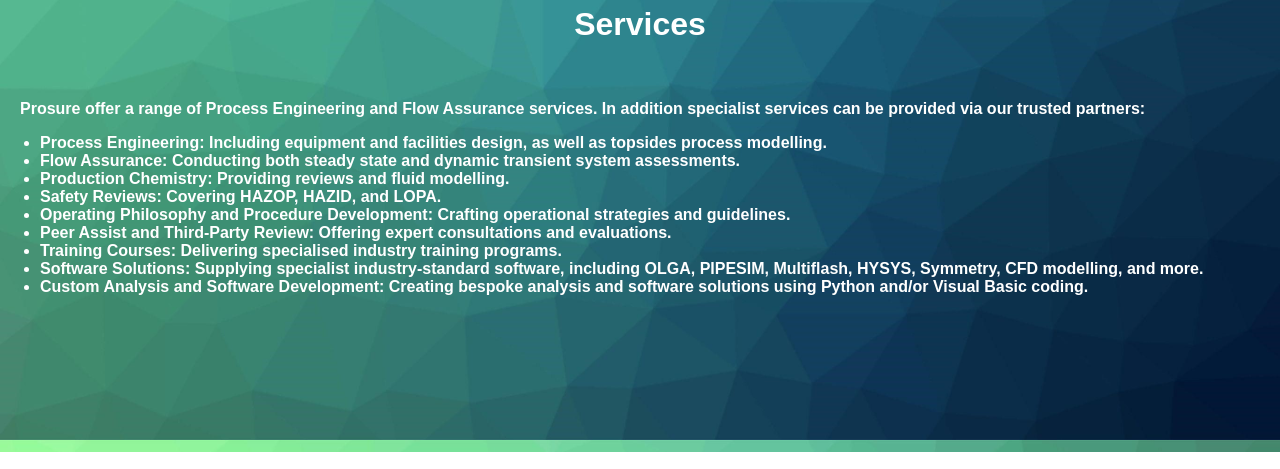
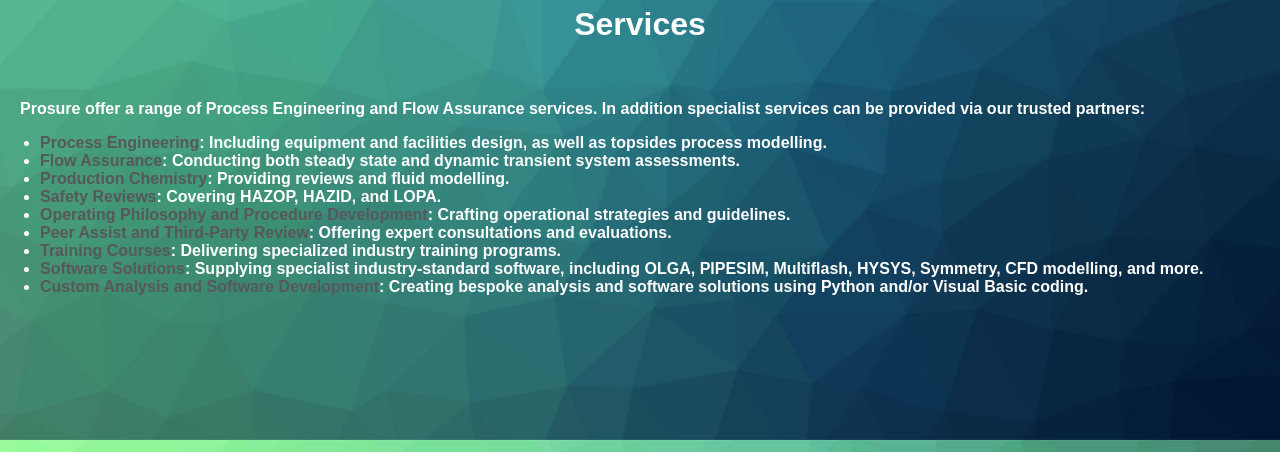
Before and after one commit to JRB1978/Prosure_Website, a website: page docs/index.html in a window 1280 px wide. Shown: the part 840-1309 px from the top of the page. Drawn offline with Linux system fonts and the light colour scheme; no server answers.

Commit message:
Update index.html
Grey text in service

```diff
--- a/docs/index.html
+++ b/docs/index.html
@@ -46,15 +46,15 @@
         <div class="services-text">
             <p><strong>Prosure offer a range of Process Engineering and Flow Assurance services. In addition specialist services can be provided via our trusted partners:</strong></p>
             <ul>
-                <li><strong>Process Engineering: Including equipment and facilities design, as well as topsides process modelling.</strong></li>
-                <li><strong>Flow Assurance: Conducting both steady state and dynamic transient system assessments.</strong></li>
-                <li><strong>Production Chemistry: Providing reviews and fluid modelling.</strong></li>
-                <li><strong>Safety Reviews: Covering HAZOP, HAZID, and LOPA.</strong></li>
-                <li><strong>Operating Philosophy and Procedure Development: Crafting operational strategies and guidelines.</strong></li>
-                <li><strong>Peer Assist and Third-Party Review: Offering expert consultations and evaluations.</strong></li>
-                <li><strong>Training Courses: Delivering specialised industry training programs.</strong></li>
-                <li><strong>Software Solutions: Supplying specialist industry-standard software, including OLGA, PIPESIM, Multiflash, HYSYS, Symmetry, CFD modelling, and more.</strong></li>
-                <li><strong>Custom Analysis and Software Development: Creating bespoke analysis and software solutions using Python and/or Visual Basic coding.</strong></li>
+                <li><strong><span class="grey-text">Process Engineering</span>: Including equipment and facilities design, as well as topsides process modelling.</strong></li>
+                <li><strong><span class="grey-text">Flow Assurance</span>: Conducting both steady state and dynamic transient system assessments.</strong></li>
+                <li><strong><span class="grey-text">Production Chemistry</span>: Providing reviews and fluid modelling.</strong></li>
+                <li><strong><span class="grey-text">Safety Reviews</span>: Covering HAZOP, HAZID, and LOPA.</strong></li>
+                <li><strong><span class="grey-text">Operating Philosophy and Procedure Development</span>: Crafting operational strategies and guidelines.</strong></li>
+                <li><strong><span class="grey-text">Peer Assist and Third-Party Review</span>: Offering expert consultations and evaluations.</strong></li>
+                <li><strong><span class="grey-text">Training Courses</span>: Delivering specialized industry training programs.</strong></li>
+                <li><strong><span class="grey-text">Software Solutions</span>: Supplying specialist industry-standard software, including OLGA, PIPESIM, Multiflash, HYSYS, Symmetry, CFD modelling, and more.</strong></li>
+                <li><strong><span class="grey-text">Custom Analysis and Software Development</span>: Creating bespoke analysis and software solutions using Python and/or Visual Basic coding.</strong></li>
             </ul>
         </div>
     </div>
```
